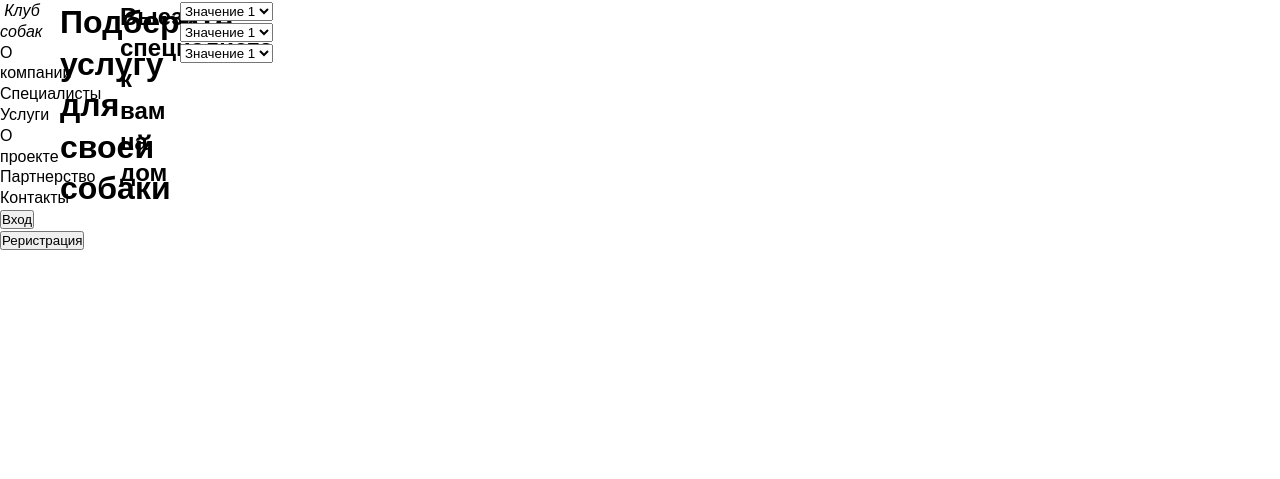
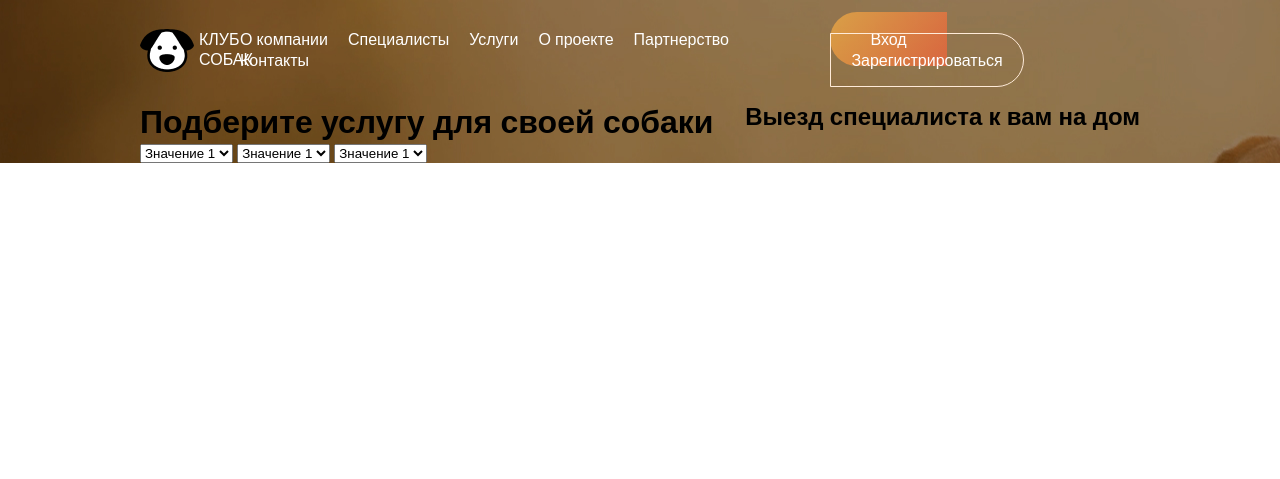
Before and after one commit to maksOmy/dogsClub, a PHP site: page / in a window 1280 px wide. Shown: the top 479 px of the page. Run offline with PHP 8.4, Linux system fonts and the light colour scheme.

Commit message:
add header style

```diff
--- a/css/styles.css
+++ b/css/styles.css
@@ -9,16 +9,76 @@ a {
     color: #000;
 }
 
+
+ul, li {
+    list-style: none;
+}
+
 body {
     font-family: "Open Sans", sans-serif;
     background-color: #ffffff;
-    max-width: 1920px;
     font-weight: 400;
     line-height: 1.3;
 }
 
-.grid-container {
-    display: grid;
-    grid-template-columns: repeat(12, 60px);
-    grid-template-rows: repeat(12, 40px);
+.container {
+    display: flex;
+    justify-content: space-between;
+    flex-wrap: wrap;
+
+    max-width: 1920px;
+    padding: 0 140px;
+    margin-bottom: 40px;
 }
+
+.btn {
+    color: #fff;
+}
+/*header styles*/
+.header-background {
+    width: 100%;
+    height: auto;
+    background-image: url("../images/main-dog.jpg");
+}
+.main-nav {
+    display: flex;
+    justify-content: space-between;
+    width: 100%;
+    height: 100px;
+    align-items: center;
+    color: white;
+}
+
+.logo {
+    display: flex;
+    width: 100px;
+    max-height: 55px;
+}
+
+.logo span {
+    text-transform: uppercase;
+    margin-left: 5px;
+}
+
+.nav-list {
+    display: flex;
+    flex-wrap: wrap;
+    flex-basis: auto;
+}
+
+.nav-list-item a {
+    color: white;
+    margin-right: 20px;
+}
+
+.log-in-btn {
+    background: linear-gradient(305.32deg, rgba(254, 88, 55, 0.65) -7.23%, rgba(255, 180, 67, 0.65) 95.83%);
+    border-radius: 31px 0px 0px 31px;
+    padding: 16px 40px;
+}
+
+.sign-up-btn {
+    border: 1px #FFEBD9 solid;
+    border-radius: 0px 31px 31px 0px;
+    padding: 15px 20px;
+}
--- a/index.html
+++ b/index.html
@@ -9,11 +9,11 @@
     <title>Document</title>
 </head>
 <body>
-    <header class="grid-container">
+    <header class="container header-background">
         <nav class="main-nav">
             <div class="logo">
-                <img src="" class="logo-img">
-                <i>Клуб собак</i>
+                <img src="images/logo.png" class="logo-img">
+                <span>Клуб собак</span>
             </div>
             <ul class="nav-list">
                 <li class="nav-list-item"><a href="#">О компании</a></li>
@@ -24,8 +24,8 @@
                 <li class="nav-list-item"><a href="#">Контакты</a></li>
             </ul>
             <div class="nav-btn">
-                <button class="log-in-btn btn">Вход</button>
-                <button class="sign-up-btn btn">Реристрация</button>
+                <a class="log-in-btn btn">Вход</a>
+                <a class="sign-up-btn btn">Зарегистрироваться</a>
             </div>
         </nav>
         <h1>Подберите услугу для своей собаки</h1>
```
